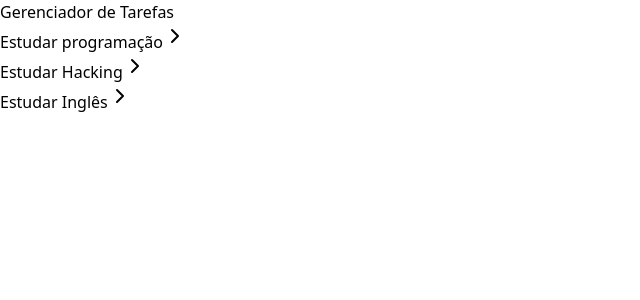
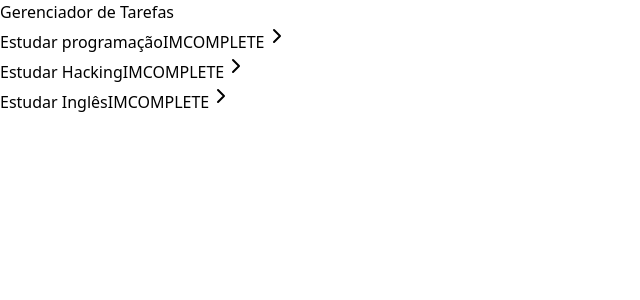
Before and after one commit to igorbf495/task-manager, a React (Vite) app: page / in a window 1280 px wide. Shown: the top 300 px of the page, without its empty margins (0-640 px from the left). Built offline with nearby package versions, Linux system fonts and the light colour scheme.

Commit message:
using funcion onTaskClick as prop

```diff
--- a/src/components/Tasks.jsx
+++ b/src/components/Tasks.jsx
@@ -6,8 +6,12 @@ function Tasks(props) {
       <ul className="space-y-4 p-6 bg-slate-200 rounded-md shadow">
         {props.tasks.map((task) => (
           <li key={task.id} className="flex gap-2">
-            <button className="w-full text-left bg-slate-400 text-white p-2 rounded-md">
+            <button
+              onClick={() => props.onTaskClick(task.id)}
+              className="w-full text-left bg-slate-400 text-white p-2 rounded-md"
+            >
               {task.title}
+              {task.isCompleted ? "COMPLETE" : "IMCOMPLETE"}
             </button>
 
             <button className="bg-slate-400 p-2 rounded-md text-white">
```
